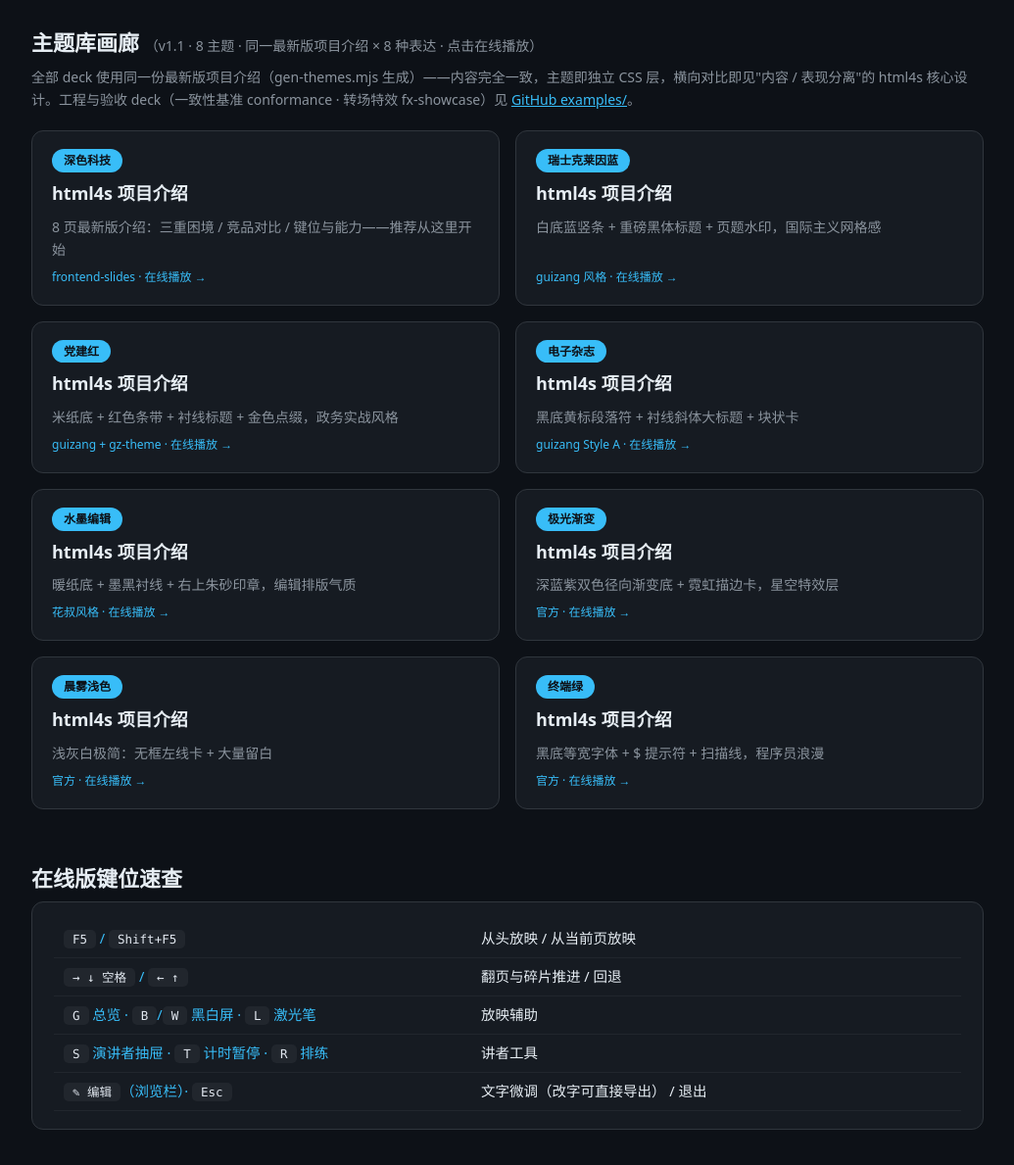
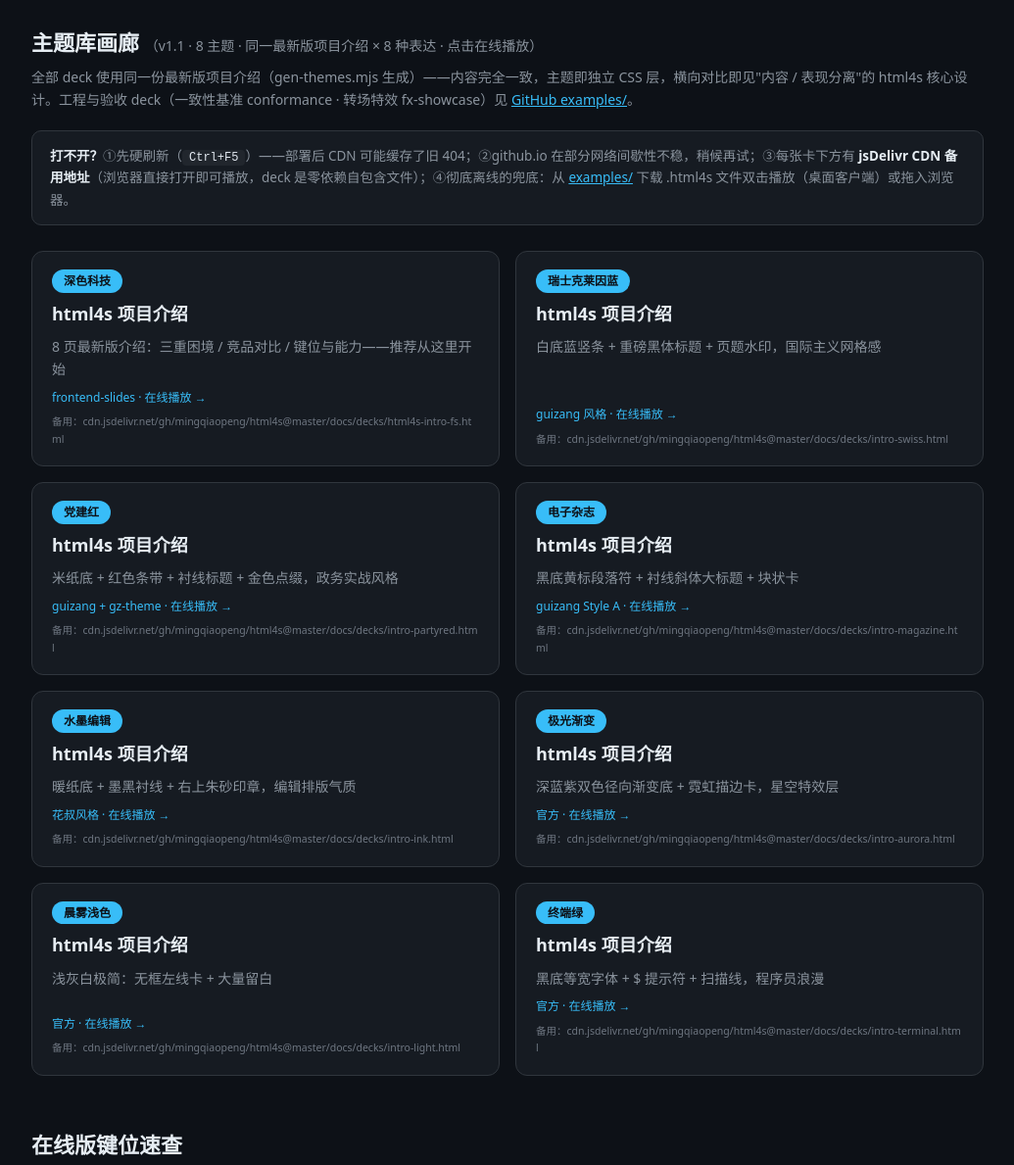
Before and after one commit to mingqiaopeng/html4s, a plain HTML site: page docs/index.html in a window 1280 px wide. Shown: the part 420-1609 px from the top of the page at 98% size, without its empty margins (122-1157 px from the left). Drawn offline with Linux system fonts and the light colour scheme.

Commit message:
演示站韧性：jsDelivr CDN 备用地址（每卡）+ 访问排查指引块

```diff
--- a/docs/index.html
+++ b/docs/index.html
@@ -23,6 +23,10 @@ h2{font-size:22px;font-weight:600;margin:52px 0 6px;}
 .card:hover{border-color:var(--ac);transform:translateY(-2px);}
 .theme{align-self:flex-start;font-size:12px;color:#0d1117;background:var(--ac);border-radius:12px;padding:2px 12px;font-weight:700;}
 .card b{font-size:18px;} .desc{color:var(--dim);font-size:14px;} .meta{color:var(--ac);font-size:12px;margin-top:auto;}
+.alt{color:#6e7681;font-size:10.5px;word-break:break-all;}
+.altbox{background:var(--bg2);border:1px solid var(--bd);border-radius:10px;padding:14px 18px;margin:0 0 26px;font-size:13.5px;color:var(--dim);}
+.altbox b{color:var(--tx);} .altbox kbd{background:#21262d;padding:1px 7px;border-radius:4px;font:12px ui-monospace,monospace;color:#e2e8f0;}
+.altbox a{color:var(--ac);}
 .kbd{background:var(--bg2);border:1px solid var(--bd);border-radius:12px;padding:18px 22px;}
 .kbd table{width:100%;border-collapse:collapse;font-size:14.5px;}
 .kbd td{padding:7px 10px;border-bottom:1px solid #21262d;}
@@ -46,47 +50,48 @@ footer a{color:var(--ac);}
 
 <h2>主题库画廊 <span style="font-size:14px;color:var(--dim);font-weight:400">（v1.1 · 8 主题 · 同一最新版项目介绍 × 8 种表达 · 点击在线播放）</span></h2>
 <p class="h2d">全部 deck 使用同一份最新版项目介绍（gen-themes.mjs 生成）——内容完全一致，主题即独立 CSS 层，横向对比即见"内容 / 表现分离"的 html4s 核心设计。工程与验收 deck（一致性基准 conformance · 转场特效 fx-showcase）见 <a href="https://github.com/mingqiaopeng/html4s/tree/master/examples" style="color:var(--ac)">GitHub examples/</a>。</p>
+<div class="altbox"><b>打不开？</b>①先硬刷新（<kbd>Ctrl+F5</kbd>）——部署后 CDN 可能缓存了旧 404；②github.io 在部分网络间歇性不稳，稍候再试；③每张卡下方有 <b>jsDelivr CDN 备用地址</b>（浏览器直接打开即可播放，deck 是零依赖自包含文件）；④彻底离线的兜底：从 <a href="https://github.com/mingqiaopeng/html4s/tree/master/examples" style="color:var(--ac)">examples/</a> 下载 .html4s 文件双击播放（桌面客户端）或拖入浏览器。</div>
 <div class="grid">
 <a class="card" href="decks/html4s-intro-fs.html">
     <span class="theme">深色科技</span>
     <b>html4s 项目介绍</b>
     <span class="desc">8 页最新版介绍：三重困境 / 竞品对比 / 键位与能力——推荐从这里开始</span>
-    <span class="meta">frontend-slides · 在线播放 →</span></a>
+    <span class="meta">frontend-slides · 在线播放 →</span><span class="alt">备用：cdn.jsdelivr.net/gh/mingqiaopeng/html4s@master/docs/decks/html4s-intro-fs.html</span></a>
 <a class="card" href="decks/intro-swiss.html">
     <span class="theme">瑞士克莱因蓝</span>
     <b>html4s 项目介绍</b>
     <span class="desc">白底蓝竖条 + 重磅黑体标题 + 页题水印，国际主义网格感</span>
-    <span class="meta">guizang 风格 · 在线播放 →</span></a>
+    <span class="meta">guizang 风格 · 在线播放 →</span><span class="alt">备用：cdn.jsdelivr.net/gh/mingqiaopeng/html4s@master/docs/decks/intro-swiss.html</span></a>
 <a class="card" href="decks/intro-partyred.html">
     <span class="theme">党建红</span>
     <b>html4s 项目介绍</b>
     <span class="desc">米纸底 + 红色条带 + 衬线标题 + 金色点缀，政务实战风格</span>
-    <span class="meta">guizang + gz-theme · 在线播放 →</span></a>
+    <span class="meta">guizang + gz-theme · 在线播放 →</span><span class="alt">备用：cdn.jsdelivr.net/gh/mingqiaopeng/html4s@master/docs/decks/intro-partyred.html</span></a>
 <a class="card" href="decks/intro-magazine.html">
     <span class="theme">电子杂志</span>
     <b>html4s 项目介绍</b>
     <span class="desc">黑底黄标段落符 + 衬线斜体大标题 + 块状卡</span>
-    <span class="meta">guizang Style A · 在线播放 →</span></a>
+    <span class="meta">guizang Style A · 在线播放 →</span><span class="alt">备用：cdn.jsdelivr.net/gh/mingqiaopeng/html4s@master/docs/decks/intro-magazine.html</span></a>
 <a class="card" href="decks/intro-ink.html">
     <span class="theme">水墨编辑</span>
     <b>html4s 项目介绍</b>
     <span class="desc">暖纸底 + 墨黑衬线 + 右上朱砂印章，编辑排版气质</span>
-    <span class="meta">花叔风格 · 在线播放 →</span></a>
+    <span class="meta">花叔风格 · 在线播放 →</span><span class="alt">备用：cdn.jsdelivr.net/gh/mingqiaopeng/html4s@master/docs/decks/intro-ink.html</span></a>
 <a class="card" href="decks/intro-aurora.html">
     <span class="theme">极光渐变</span>
     <b>html4s 项目介绍</b>
     <span class="desc">深蓝紫双色径向渐变底 + 霓虹描边卡，星空特效层</span>
-    <span class="meta">官方 · 在线播放 →</span></a>
+    <span class="meta">官方 · 在线播放 →</span><span class="alt">备用：cdn.jsdelivr.net/gh/mingqiaopeng/html4s@master/docs/decks/intro-aurora.html</span></a>
 <a class="card" href="decks/intro-light.html">
     <span class="theme">晨雾浅色</span>
     <b>html4s 项目介绍</b>
     <span class="desc">浅灰白极简：无框左线卡 + 大量留白</span>
-    <span class="meta">官方 · 在线播放 →</span></a>
+    <span class="meta">官方 · 在线播放 →</span><span class="alt">备用：cdn.jsdelivr.net/gh/mingqiaopeng/html4s@master/docs/decks/intro-light.html</span></a>
 <a class="card" href="decks/intro-terminal.html">
     <span class="theme">终端绿</span>
     <b>html4s 项目介绍</b>
     <span class="desc">黑底等宽字体 + $ 提示符 + 扫描线，程序员浪漫</span>
-    <span class="meta">官方 · 在线播放 →</span></a>
+    <span class="meta">官方 · 在线播放 →</span><span class="alt">备用：cdn.jsdelivr.net/gh/mingqiaopeng/html4s@master/docs/decks/intro-terminal.html</span></a>
 </div>
 
 <h2>在线版键位速查</h2>
```
Also changed, not shown: tools/gen-web.mjs (+6 -1 lines).
